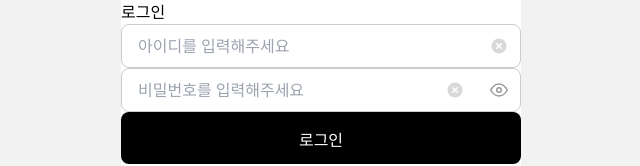
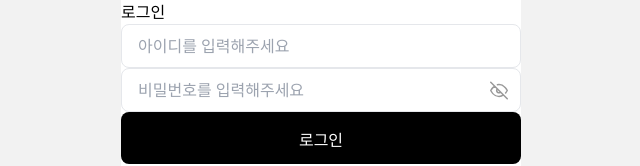
Before and after one commit to marchfirst01/dice-Host, a Next.js app: page /login in a window 1280 px wide. Shown: the top 166 px of the page, without its empty margins (319-959 px from the left). Built offline with nearby package versions, Linux system fonts and the light colour scheme.

Commit message:
Feat: react-hook-form input 컴포넌트에 연결

```diff
--- a/package.json
+++ b/package.json
@@ -12,6 +12,7 @@
     "next": "15.1.4",
     "react": "^19.0.0",
     "react-dom": "^19.0.0",
+    "react-hook-form": "^7.54.2",
     "zustand": "^5.0.3"
   },
   "devDependencies": {
--- a/src/components/common/commonButton.tsx
+++ b/src/components/common/commonButton.tsx
@@ -1,16 +1,15 @@
 import React from 'react';
 
 interface CommonButtonComponentProps {
+  onClick?: (...args: any[]) => any;
   children: React.ReactNode;
 }
 export default function CommonButtonComponent({
+  onClick,
   children,
 }: CommonButtonComponentProps): React.ReactElement<CommonButtonComponentProps> {
   return (
-    <button
-      onClick={() => console.log('button')}
-      className="h-[52px] w-full rounded-lg bg-black p-4 text-white"
-    >
+    <button onClick={onClick} className="h-[52px] w-full rounded-lg bg-black p-4 text-white">
       {children}
     </button>
   );
--- a/src/components/member/userInput.tsx
+++ b/src/components/member/userInput.tsx
@@ -4,38 +4,44 @@ import EyeOn from '@assets/member/eye-on.svg';
 import { Member } from '@type/member';
 
 import React, { useState } from 'react';
+import { Controller } from 'react-hook-form';
 
 import Image from 'next/image';
 
 interface UserInputComponentProps {
   member: Member;
+  control: any;
 }
 
 export default function UserInputComponent({
   member,
+  control,
 }: UserInputComponentProps): React.ReactElement<UserInputComponentProps> {
-  const [isFocused, setIsFocused] = useState(false);
-  const [isPasswordVisible, setIsPasswordVisible] = useState<boolean>(true);
+  const [isPasswordVisible, setIsPasswordVisible] = useState<boolean>(false);
 
   return (
+    <Controller
+      name={member.name}
+      control={control}
+      render={({ field: { onChange, value } }) => (
         <div className="relative">
           <input
-        className={`h-[44px] w-full rounded-lg border p-4 ${
-          isFocused ? 'border-black' : 'border-light_gray'
-        }`}
+            className="h-[44px] w-full rounded-lg border p-4"
             type={member.type === 'default' || isPasswordVisible ? 'default' : 'password'}
             placeholder={member.placeholder}
-        onFocus={() => setIsFocused(true)}
-        onBlur={() => setIsFocused(false)}
+            onChange={onChange}
+            value={value}
           />
-
+          {value ? (
             <Image
+              onClick={() => onChange('')}
               className={`absolute top-0 m-[13px] ${member.type === 'password' ? 'right-11' : 'right-0'}`}
               src={Delete}
               width={18}
               height={18}
               alt="delete"
             />
+          ) : null}
           {member.type === 'password' ? (
             isPasswordVisible ? (
               <Image
@@ -58,5 +64,7 @@ export default function UserInputComponent({
             )
           ) : null}
         </div>
+      )}
+    />
   );
 }
--- a/src/lib/member/member.ts
+++ b/src/lib/member/member.ts
@@ -1,11 +1,15 @@
 import { MemberList } from '@type/member';
 
 export const member: MemberList = {
-  id: { type: 'default', placeholder: '아이디를 입력해주세요' },
-  password: { type: 'password', placeholder: '비밀번호를 입력해주세요' },
-  password_check: { type: 'password', placeholder: '비밀번호를 한 번 더 입력해주세요' },
-  name: { type: 'default', placeholder: '이름을 입력해주세요' },
-  email: { type: 'default', placeholder: '예: popupdice' },
-  phone: { type: 'default', placeholder: '숫자만 입력해주세요' },
-  auth: { type: 'default', placeholder: '인증번호 받기' },
+  id: { name: 'id', type: 'default', placeholder: '아이디를 입력해주세요' },
+  password: { name: 'password', type: 'password', placeholder: '비밀번호를 입력해주세요' },
+  password_check: {
+    name: 'password_check',
+    type: 'password',
+    placeholder: '비밀번호를 한 번 더 입력해주세요',
+  },
+  name: { name: 'name', type: 'default', placeholder: '이름을 입력해주세요' },
+  email: { name: 'email', type: 'default', placeholder: '예: popupdice' },
+  phone: { name: 'phone', type: 'default', placeholder: '숫자만 입력해주세요' },
+  auth: { name: 'auth', type: 'default', placeholder: '인증번호 받기' },
 };
--- a/src/pages/login/index.tsx
+++ b/src/pages/login/index.tsx
@@ -3,14 +3,25 @@ import UserInputComponent from '@components/member/userInput';
 import { member } from '@lib/member/member';
 
 import React from 'react';
+import { SubmitHandler, useForm } from 'react-hook-form';
+
+interface FormData {
+  id: string;
+  passwd: string;
+}
 
 export default function LoginPage() {
+  const { control, handleSubmit } = useForm<FormData>();
+
+  const onSubmit: SubmitHandler<FormData> = (formData: FormData) => {
+    console.log(formData);
+  };
   return (
     <div>
       로그인
-      <UserInputComponent member={member.id} />
-      <UserInputComponent member={member.password} />
-      <CommonButtonComponent>로그인</CommonButtonComponent>
+      <UserInputComponent member={member.id} control={control} />
+      <UserInputComponent member={member.password} control={control} />
+      <CommonButtonComponent onClick={handleSubmit(onSubmit)}>로그인</CommonButtonComponent>
     </div>
   );
 }
--- a/src/type/member/index.ts
+++ b/src/type/member/index.ts
@@ -4,6 +4,7 @@ type MemberList = Record<
 >;
 
 interface Member {
+  name: string;
   type: string;
   placeholder: string;
 }
```
Also changed, not shown: 1 other file (tests, documents, lock files or other folders). Lines whose indentation alone changed are shown as unchanged.
